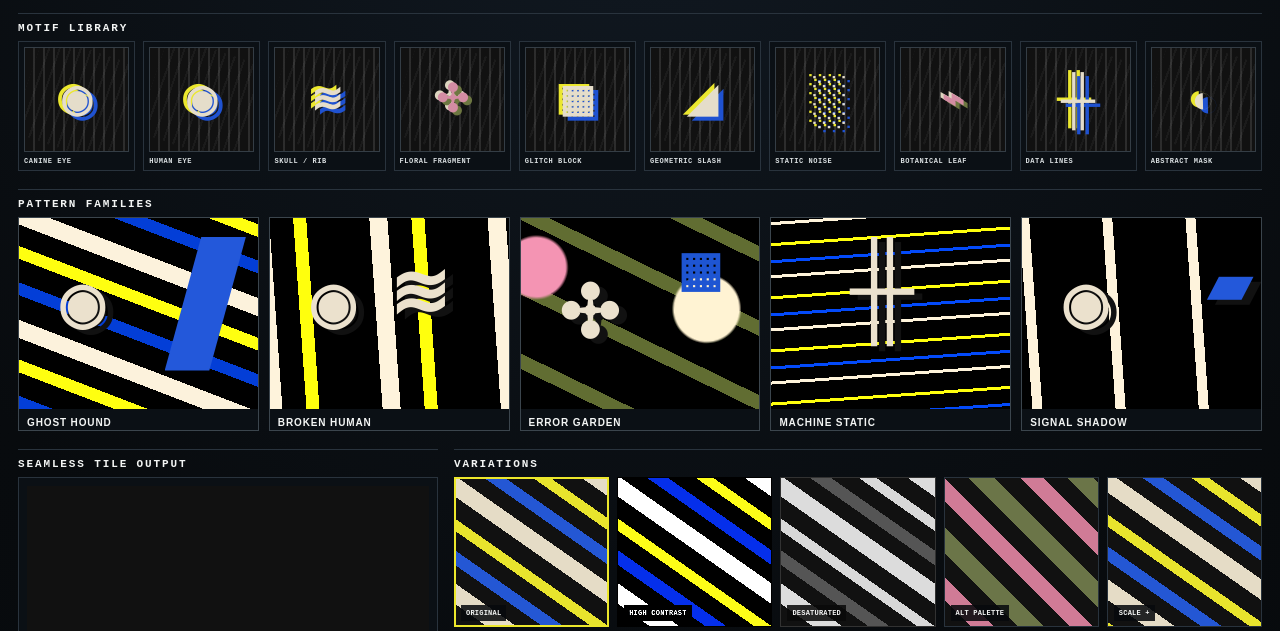
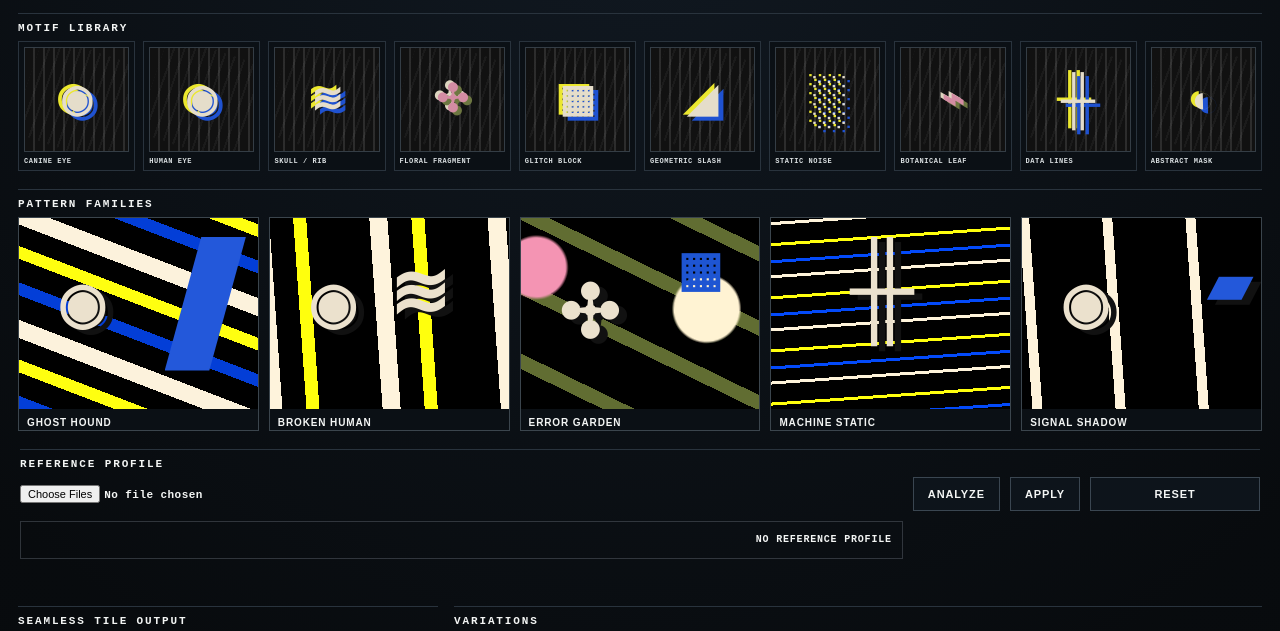
Before and after one commit to ninja-ops-guy/adversarial-clothing-pipeline, a website: page product-studio.html in a window 1280 px wide. Shown: the part 155-786 px from the top of the page. Drawn offline with Linux system fonts and the light colour scheme.

Commit message:
feat: add reference-conditioned design controls

```diff
--- a/product-studio.html
+++ b/product-studio.html
@@ -5,6 +5,7 @@
   <meta name="viewport" content="width=device-width,initial-scale=1.0">
   <title>RAC Textile Generator</title>
   <link rel="stylesheet" href="product-studio.css">
+  <link rel="stylesheet" href="reference-conditioning.css">
 </head>
 <body>
 <div class="studio-shell">
@@ -67,6 +68,18 @@
         <strong>SIGNAL SHADOW</strong>
       </button>
     </div>
+  </section>
+
+  <section class="reference-conditioning" aria-label="Reference conditioning">
+    <div class="section-title"><span>REFERENCE PROFILE</span></div>
+    <div class="reference-conditioning-row">
+      <input id="referenceInput" type="file" accept="image/*" multiple>
+      <button id="analyzeReference" type="button">Analyze</button>
+      <button id="applyReference" type="button">Apply</button>
+      <button id="resetReference" type="button">Reset</button>
+      <div id="referenceStatus" class="reference-status">NO REFERENCE PROFILE</div>
+    </div>
+    <div id="referenceSwatches" class="reference-swatches" aria-label="Extracted palette"></div>
   </section>
 
   <section class="tile-band">
@@ -137,6 +150,7 @@
 <script src="studio-patterns.js"></script>
 <script src="mockup-clean.js"></script>
 <script src="product-studio.js"></script>
+<script src="reference-conditioning.js"></script>
 <script src="studio-bridge.js"></script>
 </body>
 </html>
```
